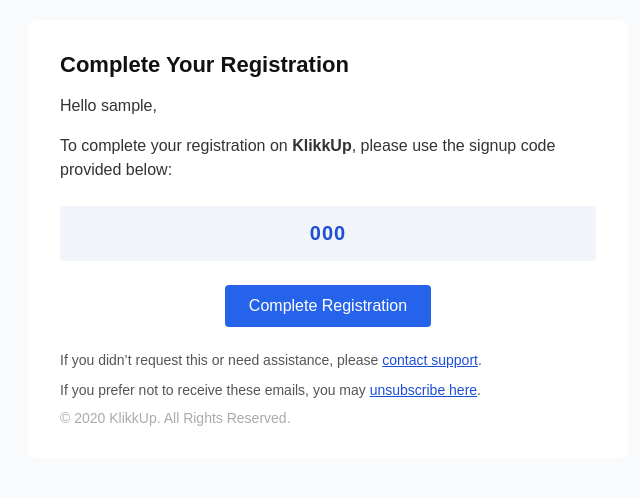
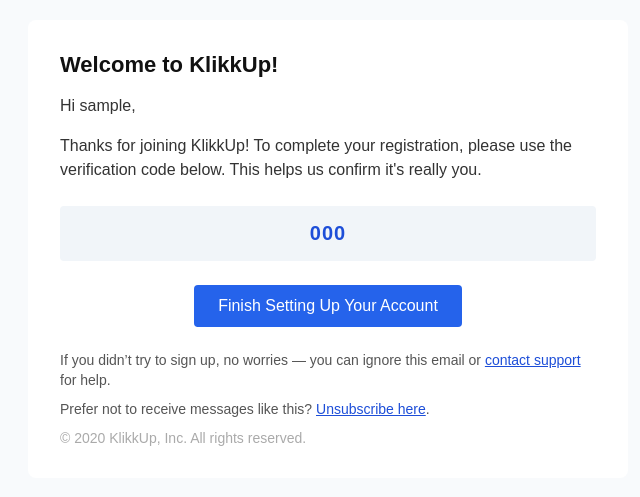
Before and after one commit to Abmichael01/klikk-up-backend, a Django app: template api/templates/coupon-code.html in a window 1280 px wide. Shown: the top 497 px of the page, without its empty margins (312-952 px from the left). Run offline with Django 5.2, Linux system fonts and the light colour scheme; the template is opened without the code that fills it: most values are stand-ins (such as "Sample title", 1, 10 or a date in 2020).

Commit message:
made few changes

```diff
--- a/api/templates/coupon-code.html
+++ b/api/templates/coupon-code.html
@@ -1,77 +1,166 @@
 <!DOCTYPE html>
 <html lang="en">
   <head>
-  <meta charset="UTF-8">
+    <meta charset="UTF-8" />
     <title>Your Signup Code for KlikkUp</title>
-  <meta name="viewport" content="width=device-width, initial-scale=1.0">
+    <meta name="viewport" content="width=device-width, initial-scale=1.0" />
   </head>
-<body style="margin:0; padding:0; background-color:#f8fafc; font-family: Arial, sans-serif; color:#111111;">
-
+  <body
+    style="
+      margin: 0;
+      padding: 0;
+      background-color: #f8fafc;
+      font-family: Arial, sans-serif;
+      color: #111111;
+    "
+  >
     <!-- Hidden preview text -->
-  <div style="display:none; font-size:1px; color:#f8fafc; line-height:1px; max-height:0px; max-width:0px; opacity:0; overflow:hidden;">
+    <div
+      style="
+        display: none;
+        font-size: 1px;
+        color: #f8fafc;
+        line-height: 1px;
+        max-height: 0px;
+        max-width: 0px;
+        opacity: 0;
+        overflow: hidden;
+      "
+    >
       Your signup code for KlikkUp.
     </div>
 
     <!-- Wrapper -->
-  <table role="presentation" cellpadding="0" cellspacing="0" width="100%" style="background-color:#f8fafc; padding:20px 0;">
+    <table
+      role="presentation"
+      cellpadding="0"
+      cellspacing="0"
+      width="100%"
+      style="background-color: #f8fafc; padding: 20px 0"
+    >
       <tr>
         <td align="center">
+          <!-- Email content -->
+          <table
+            role="presentation"
+            cellpadding="0"
+            cellspacing="0"
+            width="600"
+            style="
+              background-color: #ffffff;
+              border-radius: 8px;
+              overflow: hidden;
+              text-align: left;
+            "
+          >
+            <tr>
+              <td style="padding: 32px">
+                <!-- Header -->
+                <h1 style="font-size: 22px; margin: 0 0 16px 0; color: #111111">
+                  Welcome to KlikkUp!
+                </h1>
 
-        <!-- Email content -->
-        <table role="presentation" cellpadding="0" cellspacing="0" width="600" style="background-color:#ffffff; border-radius:8px; overflow:hidden; text-align:left;">
-          <tr>
-            <td style="padding:32px;">
-
-              <!-- Header -->
-              <h1 style="font-size:22px; margin:0 0 16px 0; color:#111111;">Complete Your Registration</h1>
-
-              <!-- Greeting -->
-              <p style="font-size:16px; margin:0 0 16px 0; line-height:1.5; color:#333333;">
-                Hello {{ username }},
+                <p
+                  style="
+                    font-size: 16px;
+                    margin: 0 0 16px 0;
+                    line-height: 1.5;
+                    color: #333333;
+                  "
+                >
+                  Hi {{ username }},
                 </p>
 
-              <!-- Instruction -->
-              <p style="font-size:16px; margin:0 0 24px 0; line-height:1.5; color:#333333;">
-                To complete your registration on <strong>KlikkUp</strong>, please use the signup code provided below:
+                <p
+                  style="
+                    font-size: 16px;
+                    margin: 0 0 24px 0;
+                    line-height: 1.5;
+                    color: #333333;
+                  "
+                >
+                  Thanks for joining KlikkUp! To complete your registration,
+                  please use the verification code below. This helps us confirm
+                  it's really you.
                 </p>
 
-              <!-- Signup Code Display -->
-              <div style="background-color:#f1f5f9; padding:16px; border-radius:4px; text-align:center; font-size:20px; font-weight:bold; color:#1d4ed8; letter-spacing:1px; margin-bottom:24px;">
+                <div
+                  style="
+                    background-color: #f1f5f9;
+                    padding: 16px;
+                    border-radius: 4px;
+                    text-align: center;
+                    font-size: 20px;
+                    font-weight: bold;
+                    color: #1d4ed8;
+                    letter-spacing: 1px;
+                    margin-bottom: 24px;
+                  "
+                >
                   {{ coupon_code }}
                 </div>
 
-              <!-- CTA Button -->
-              <div style="text-align:center;">
-                <a href="{{ signup_url }}" target="_blank" rel="noopener noreferrer"
-                   style="background-color:#2563eb; color:#ffffff; padding:12px 24px; text-decoration:none; border-radius:4px; display:inline-block; font-size:16px;">
-                  Complete Registration
+                <div style="text-align: center">
+                  <a
+                    href="{{ signup_url }}"
+                    target="_blank"
+                    rel="noopener noreferrer"
+                    style="
+                      background-color: #2563eb;
+                      color: #ffffff;
+                      padding: 12px 24px;
+                      text-decoration: none;
+                      border-radius: 4px;
+                      display: inline-block;
+                      font-size: 16px;
+                    "
+                  >
+                    Finish Setting Up Your Account
                   </a>
                 </div>
 
-              <!-- Footer -->
-              <p style="font-size:14px; color:#555555; margin:24px 0 0 0; line-height:1.4;">
-                If you didn’t request this or need assistance, please
-                <a href="mailto:support@klikkup.com" style="color:#1d4ed8; text-decoration:underline;">contact support</a>.
+                <p
+                  style="
+                    font-size: 14px;
+                    color: #555555;
+                    margin: 24px 0 0 0;
+                    line-height: 1.4;
+                  "
+                >
+                  If you didn’t try to sign up, no worries — you can ignore this
+                  email or
+                  <a
+                    href="mailto:support@klikkup.com"
+                    style="color: #1d4ed8; text-decoration: underline"
+                    >contact support</a
+                  >
+                  for help.
                 </p>
 
-              <!-- Unsubscribe Link -->
-              <p style="font-size:14px; color:#555555; margin:10px 0 0 0; line-height:1.4;">
-                If you prefer not to receive these emails, you may
-                <a href="{{ unsubscribe_url }}" style="color:#1d4ed8; text-decoration:underline;">unsubscribe here</a>.
+                <p
+                  style="
+                    font-size: 14px;
+                    color: #555555;
+                    margin: 10px 0 0 0;
+                    line-height: 1.4;
+                  "
+                >
+                  Prefer not to receive messages like this?
+                  <a
+                    href="{{ unsubscribe_url }}"
+                    style="color: #1d4ed8; text-decoration: underline"
+                    >Unsubscribe here</a
+                  >.
                 </p>
 
-              <!-- Footer Year -->
-              <p style="font-size:14px; color:#aaa; margin:10px 0 0 0;">
-                &copy; {{ year }} KlikkUp. All Rights Reserved.
+                <p style="font-size: 14px; color: #aaa; margin: 10px 0 0 0">
+                  &copy; {{ year }} KlikkUp, Inc. All rights reserved.
                 </p>
-
               </td>
             </tr>
           </table>
-
         </td>
       </tr>
     </table>
-
   </body>
 </html>
```
Also changed, not shown: api/mail_service.py (+12 -6 lines). Lines whose indentation alone changed are shown as unchanged.
